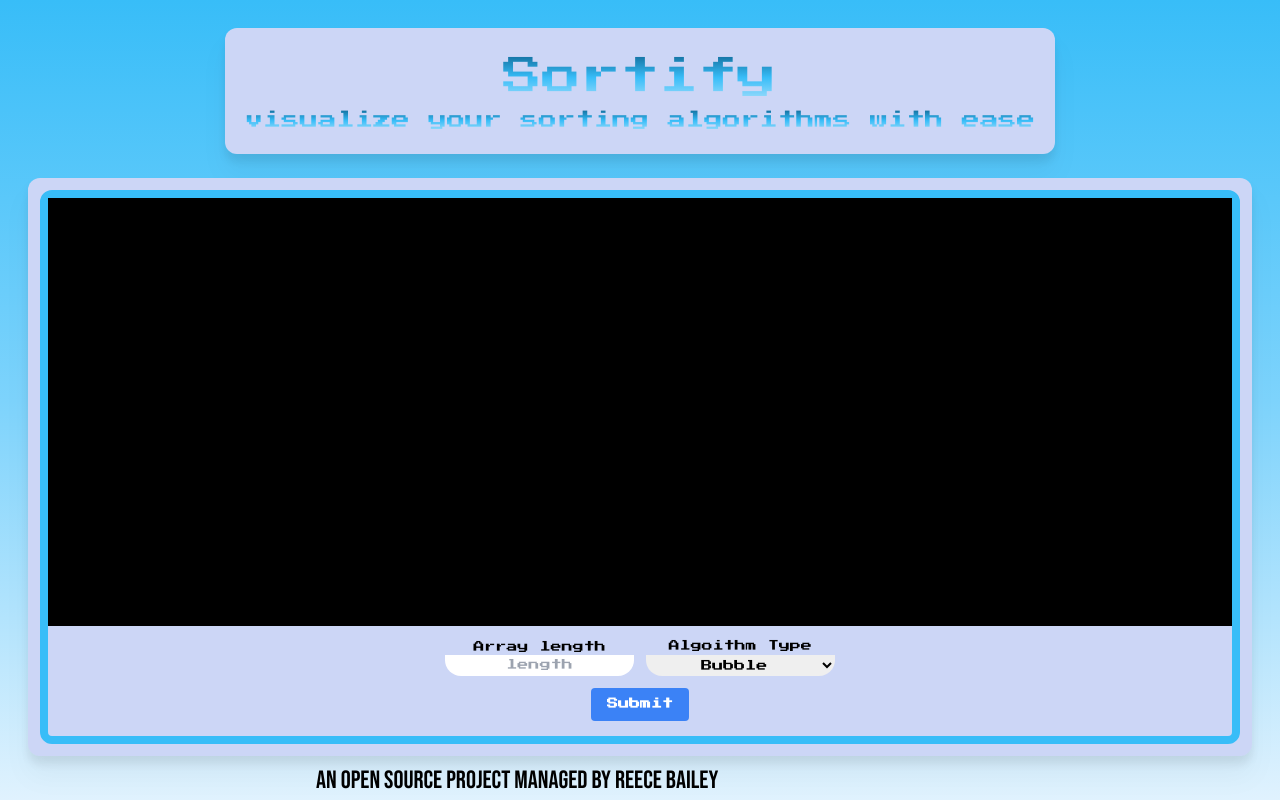
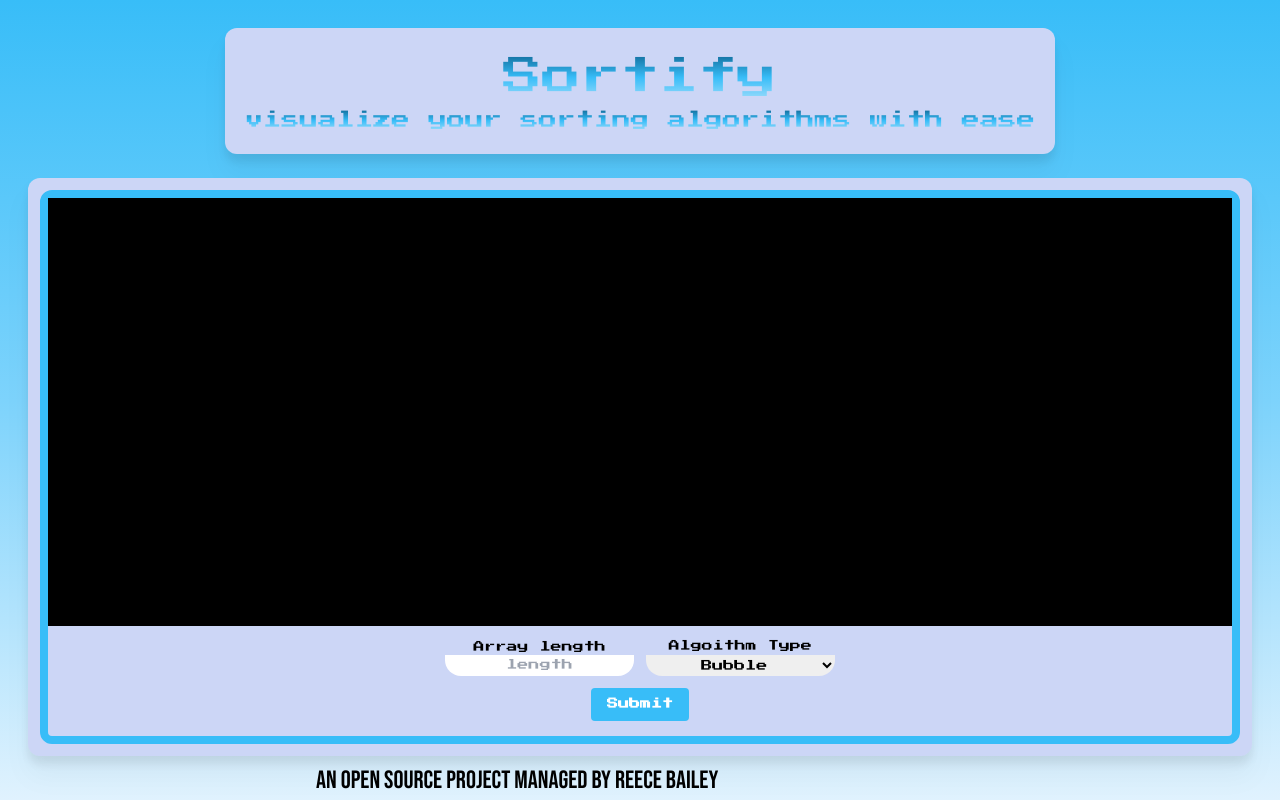
Before and after one commit to UNKNOWNtxn/Sortify, a Next.js app in the folder site/: page / in a window 1280 px wide. Built offline with nearby package versions, Linux system fonts and the light colour scheme.

Commit message:
Update page.js

```diff
--- a/site/src/app/page.js
+++ b/site/src/app/page.js
@@ -1,6 +1,7 @@
 'use client'
 
 import { useEffect, useState } from 'react'
+import Link from 'next/link';
 
 export default function Sortify() {
 
@@ -47,7 +48,7 @@ export default function Sortify() {
                     </select>
                   </div>
                 </div>
-                <button type="submit" className='text-center text-xxs font-pressStart mt-3 bg-blue-500 hover:bg-blue-700 text-white font-bold py-2 px-4 rounded self-center'>Submit</button>
+                <button type="submit" className='text-center text-xxs font-pressStart mt-3 bg-sky-400 hover:bg-gradient-to-b from-sky-400 via-sky-300 to-sky-100 text-white font-bold py-2 px-4 rounded self-center'>Submit</button>
               </form>
             </div>
           </div>
@@ -55,8 +56,8 @@ export default function Sortify() {
       </div>
 
       <div className=' absolute inset-x-0 bottom-0 overflow-hidden'>
-  <p className='whitespace-nowrap text-center text-2xl text-black font-bebas animate-marquee'>
-    An Open Source Project Managed By Reece Bailey
+  <p className='whitespace-nowrap text-center text-2xl text-black hover:underline hover:curs font-bebas animate-marquee'>
+    <Link target="_blank" href="https://github.com/UNKNOWNtxn/Sortify">An Open Source Project Managed By Reece Bailey</Link>
   </p>
 </div>
 
```
